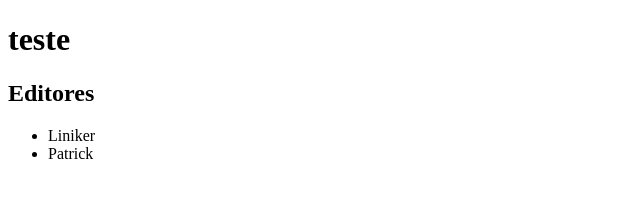
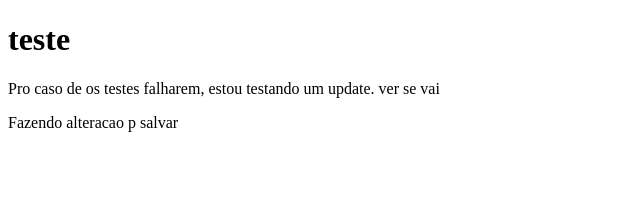
Before and after one commit to LinikerLopes/Developer, a plain HTML site: page index.html in a window 1280 px wide. Shown: the whole page, without its empty margins (0-640 px from the left). Drawn offline with Linux system fonts and the light colour scheme.

Commit message:
oq ta rolando

```diff
--- a/index.html
+++ b/index.html
@@ -1,19 +1,14 @@
-<!DOCTYPE html>
-<html lang="ptBR">
-
+<!DOCTYPE html><html lang="ptBR">
 <head>
     <meta charset="UTF-8">
     <meta name="viewport" content="width=device-width, initial-scale=1.0">
     <title>Teste</title>
 </head>
-
 <body>
     <h1>teste</h1>
-    <h2>Editores</h2>
-    <ul>
-        <li>Liniker</li>
-        <li>Patrick</li>
-    </ul>
+<p>Pro caso de os testes falharem, estou testando um update. ver se vai</p>
+<div>
+    <p>Fazendo alteracao p salvar</p>
+</div>
 </body>
-
 </html>
```
